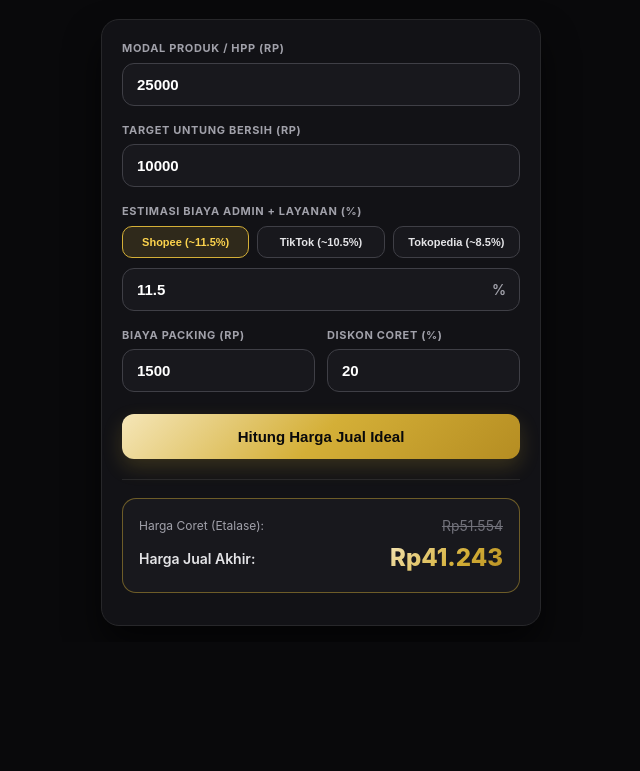
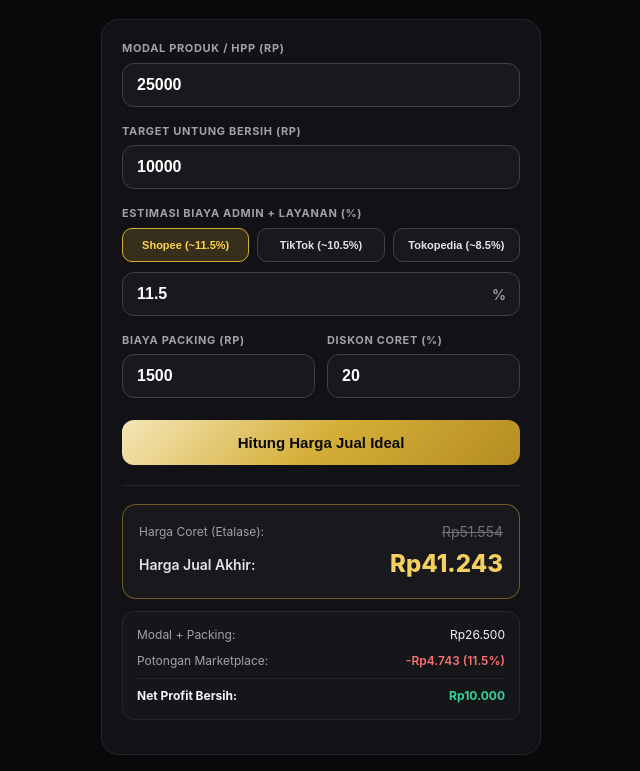
Before and after one commit to akbarkit7-alt/Kalkulator-HPP-Harga-Jual-Marketplace, a plain HTML site: page index.html in a window 1280 px wide. Shown: the part 204-975 px from the top of the page, without its empty margins (319-959 px from the left). Before the commit the page ends 846 px from the top, so only its background shows below. Drawn offline with Linux system fonts and the light colour scheme.

Commit message:
Update index.html

```diff
--- a/index.html
+++ b/index.html
@@ -13,11 +13,15 @@
       padding: 0;
     }
 
-    body {
+    html, body {
       background-color: #09090b;
       color: #f4f4f5;
       font-family: -apple-system, BlinkMacSystemFont, "Segoe UI", Roboto, Helvetica, Arial, sans-serif;
       min-height: 100vh;
+      width: 100%;
+    }
+
+    body {
       display: flex;
       flex-direction: column;
       align-items: center;
@@ -28,9 +32,10 @@
     .container {
       width: 100%;
       max-width: 440px;
+      position: relative;
+      z-index: 10;
     }
 
-    /* Header */
     header {
       display: flex;
       justify-content: space-between;
@@ -57,9 +62,7 @@
       font-weight: 800;
       font-size: 15px;
       letter-spacing: 0.16em;
-      background: linear-gradient(135deg, #f5e6b8 0%, #d4af37 50%, #aa8220 100%);
-      -webkit-background-clip: text;
-      -webkit-text-fill-color: transparent;
+      color: #d4af37;
     }
 
     .badge-free {
@@ -70,7 +73,6 @@
       font-weight: 700;
       padding: 2px 6px;
       border-radius: 5px;
-      letter-spacing: 0.05em;
     }
 
     .nav-link {
@@ -79,17 +81,12 @@
       text-decoration: none;
       color: #fcd34d;
       background: #18181b;
-      border: 1px solid rgba(212, 175, 55, 0.35);
+      border: 1px solid rgba(212, 175, 55, 0.4);
       padding: 7px 12px;
       border-radius: 999px;
-      transition: 0.2s;
+      cursor: pointer;
     }
 
-    .nav-link:hover {
-      background: #27272a;
-    }
-
-    /* Heading */
     .hero {
       text-align: center;
       margin-bottom: 22px;
@@ -108,13 +105,11 @@
       color: #a1a1aa;
     }
 
-    /* Card */
     .card {
       background-color: #121216;
       border: 1px solid #27272a;
       border-radius: 18px;
       padding: 20px;
-      box-shadow: 0 20px 35px rgba(0, 0, 0, 0.6);
     }
 
     .form-group {
@@ -138,9 +133,11 @@
       color: #ffffff;
       border-radius: 12px;
       padding: 12px 14px;
-      font-size: 15px;
+      font-size: 16px;
       font-weight: 600;
-      transition: border-color 0.2s;
+      -webkit-appearance: none;
+      appearance: none;
+      pointer-events: auto;
     }
 
     input[type="number"]:focus {
@@ -148,7 +145,6 @@
       border-color: #d4af37;
     }
 
-    /* Preset Buttons */
     .preset-grid {
       display: grid;
       grid-template-columns: repeat(3, 1fr);
@@ -162,15 +158,15 @@
       color: #e4e4e7;
       font-size: 11px;
       font-weight: 600;
-      padding: 9px 4px;
+      padding: 10px 4px;
       border-radius: 10px;
       cursor: pointer;
-      transition: 0.2s;
+      touch-action: manipulation;
     }
 
-    .preset-btn:hover, .preset-btn.active {
+    .preset-btn.active {
       border-color: #d4af37;
-      background: rgba(212, 175, 55, 0.15);
+      background: rgba(212, 175, 55, 0.18);
       color: #fcd34d;
     }
 
@@ -186,6 +182,7 @@
       color: #a1a1aa;
       font-size: 14px;
       font-weight: 600;
+      pointer-events: none;
     }
 
     .grid-2 {
@@ -194,7 +191,6 @@
       gap: 12px;
     }
 
-    /* CTA Button */
     .btn-primary {
       width: 100%;
       background: linear-gradient(135deg, #f5e6b8 0%, #d4af37 50%, #b58d22 100%);
@@ -206,19 +202,9 @@
       padding: 14px;
       cursor: pointer;
       margin-top: 6px;
-      box-shadow: 0 8px 20px rgba(212, 175, 55, 0.2);
-      transition: transform 0.15s, filter 0.2s;
+      touch-action: manipulation;
     }
 
-    .btn-primary:hover {
-      filter: brightness(1.08);
-    }
-
-    .btn-primary:active {
-      transform: scale(0.98);
-    }
-
-    /* Result Box */
     .result-section {
       margin-top: 20px;
       padding-top: 18px;
@@ -259,9 +245,7 @@
     .final-val {
       font-size: 24px;
       font-weight: 800;
-      background: linear-gradient(135deg, #f5e6b8 0%, #d4af37 60%, #b58d22 100%);
-      -webkit-background-clip: text;
-      -webkit-text-fill-color: transparent;
+      color: #f5d061;
     }
 
     .breakdown-box {
@@ -290,7 +274,6 @@
     .text-red { color: #f87171; font-weight: 600; }
     .text-green { color: #34d399; font-weight: 700; }
 
-    /* Cross-Sell Tools AKBAR KIT */
     .tools-box {
       background: rgba(212, 175, 55, 0.08);
       border: 1px solid rgba(212, 175, 55, 0.3);
@@ -318,7 +301,7 @@
       color: #09090b;
       font-size: 12px;
       font-weight: 800;
-      padding: 10px;
+      padding: 11px;
       border-radius: 10px;
     }
 
@@ -330,13 +313,8 @@
       color: #e4e4e7;
       font-size: 12px;
       font-weight: 600;
-      padding: 9px;
+      padding: 10px;
       border-radius: 10px;
-    }
-
-    .btn-tool-sec:hover {
-      border-color: #d4af37;
-      color: #fcd34d;
     }
 
     footer {
@@ -350,34 +328,31 @@
 <body>
 
   <div class="container">
-    <!-- Header -->
     <header>
       <div class="brand">
         <img src="logo.png" alt="AKBAR KIT" onerror="this.style.display='none'" />
         <span class="brand-title">AKBAR KIT</span>
         <span class="badge-free">GRATIS</span>
       </div>
-      <a href="https://kalkulator-akbarkit.pages.dev/" class="nav-link">
+      <a href="https://pages.dev" class="nav-link">
         Kalkulator Affiliate →
       </a>
     </header>
 
-    <!-- Title -->
     <div class="hero">
       <h1>Kalkulator HPP & Harga Jual Marketplace</h1>
       <p>Hitung harga jual anti-boncos setelah dipotong biaya admin & promo toko.</p>
     </div>
 
-    <!-- Form Card -->
     <div class="card">
       <div class="form-group">
         <label for="hpp">Modal Produk / HPP (Rp)</label>
-        <input type="number" id="hpp" value="25000" placeholder="Contoh: 25000" />
+        <input type="number" inputmode="numeric" id="hpp" value="25000" oninput="hitungHarga()" />
       </div>
 
       <div class="form-group">
         <label for="profit">Target Untung Bersih (Rp)</label>
-        <input type="number" id="profit" value="10000" placeholder="Contoh: 10000" />
+        <input type="number" inputmode="numeric" id="profit" value="10000" oninput="hitungHarga()" />
       </div>
 
       <div class="form-group">
@@ -388,7 +363,7 @@
           <button type="button" class="preset-btn" onclick="setFee(8.5, this)">Tokopedia (~8.5%)</button>
         </div>
         <div class="input-suffix">
-          <input type="number" step="0.1" id="adminFee" value="11.5" />
+          <input type="number" inputmode="decimal" step="0.1" id="adminFee" value="11.5" oninput="hitungHarga()" />
           <span>%</span>
         </div>
       </div>
@@ -396,11 +371,11 @@
       <div class="form-group grid-2">
         <div>
           <label for="packing">Biaya Packing (Rp)</label>
-          <input type="number" id="packing" value="1500" />
+          <input type="number" inputmode="numeric" id="packing" value="1500" oninput="hitungHarga()" />
         </div>
         <div>
           <label for="discount">Diskon Coret (%)</label>
-          <input type="number" id="discount" value="20" />
+          <input type="number" inputmode="numeric" id="discount" value="20" oninput="hitungHarga()" />
         </div>
       </div>
 
@@ -408,7 +383,6 @@
         Hitung Harga Jual Ideal
       </button>
 
-      <!-- Hasil Perhitungan -->
       <div class="result-section" id="resultBox">
         <div class="price-highlight">
           <div class="row-between" style="margin-bottom: 4px;">
@@ -418,3 +392,20 @@
           <div class="row-between">
             <span class="final-label">Harga Jual Akhir:</span>
             <span class="final-val" id="resHargaJual">Rp41.243</span>
+          </div>
+        </div>
+
+        <div class="breakdown-box">
+          <div class="breakdown-row">
+            <span class="text-muted">Modal + Packing:</span>
+            <span id="resTotalModal">Rp26.500</span>
+          </div>
+          <div class="breakdown-row">
+            <span class="text-muted">Potongan Marketplace:</span>
+            <span class="text-red" id="resPotongan">-Rp4.743 (11.5%)</span>
+          </div>
+          <div class="breakdown-row">
+            <span>Net Profit Bersih:</span>
+            <span class="text-green" id="resNetProfit">Rp10.000</span>
+          </div>
+        </div>
```
